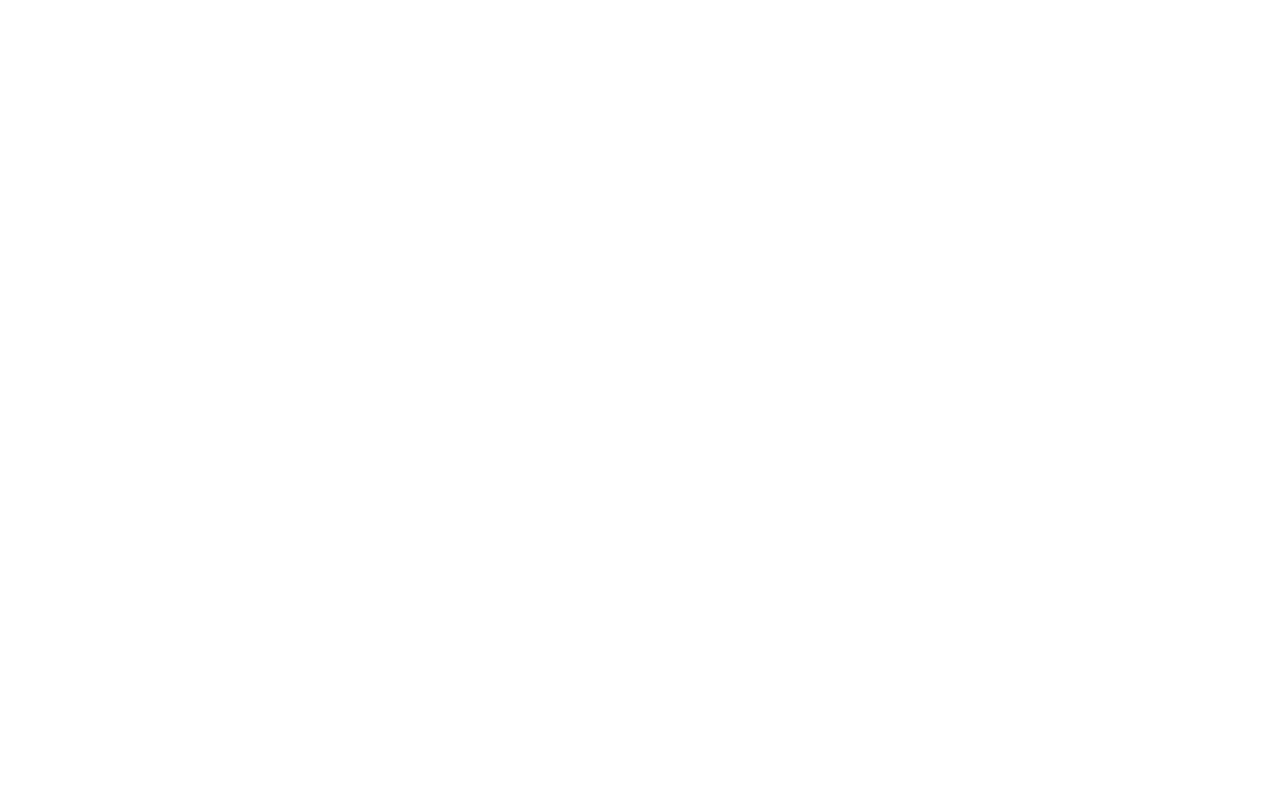
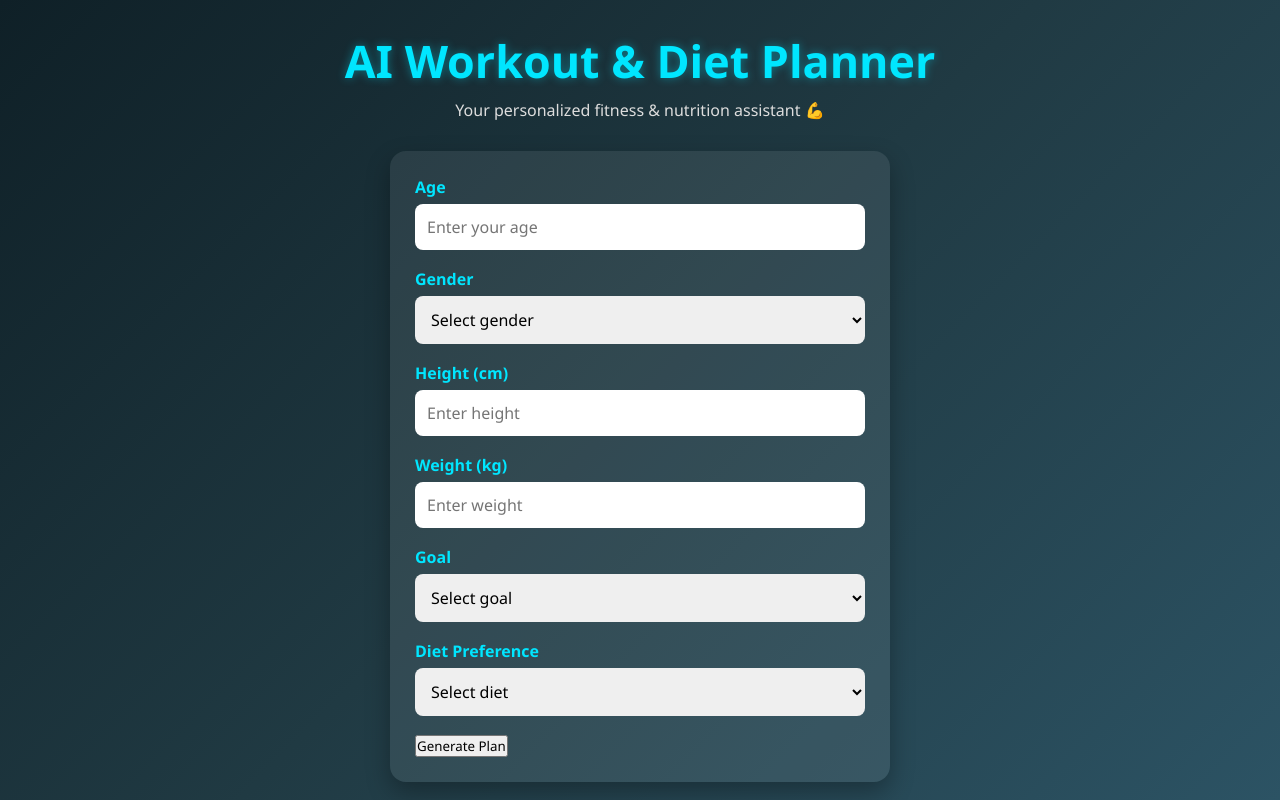
Before and after one commit to Vyshnavivyshu444/Diet-planner-project, a Flask app: page / in a window 1280 px wide. Before the commit the page is empty. Run offline with Flask 3, Linux system fonts and the light colour scheme.

Commit message:
Add files via upload

```diff
--- a/templates/index.html
+++ b/templates/index.html
@@ -0,0 +1,80 @@
+<!DOCTYPE html>
+<html>
+<head>
+    <title>AI Workout & Diet Planner</title>
+    <link rel="stylesheet" href="{{ url_for('static', filename='style.css') }}">
+</head>
+<body>
+
+
+    <div class="title-container">
+        <h1>AI Workout & Diet Planner</h1>
+        <p>Your personalized fitness & nutrition assistant 💪</p>
+    </div>
+
+    <!-- Form -->
+    <div class="form-container">
+
+        <div class="input-card">
+            <label>Age</label>
+            <input type="number" id="age" placeholder="Enter your age">
+        </div>
+
+        <div class="input-card">
+            <label>Gender</label>
+            <select id="gender">
+                <option value="">Select gender</option>
+                <option value="male">Male</option>
+                <option value="female">Female</option>
+
+            </select>
+        </div>
+
+        <div class="input-card">
+            <label>Height (cm)</label>
+            <input type="number" id="height" placeholder="Enter height">
+        </div>
+
+        <div class="input-card">
+            <label>Weight (kg)</label>
+            <input type="number" id="weight" placeholder="Enter weight">
+        </div>
+
+        <div class="input-card">
+            <label>Goal</label>
+            <select id="goal">
+                <option value="">Select goal</option>
+                <option value="weight_loss">Weight Loss</option>
+                <option value="muscle_gain">Muscle Gain</option>
+                <option value="maintain_fitness">Maintain Fitness</option>
+            </select>
+        </div>
+
+        <div class="input-card">
+            <label>Diet Preference</label>
+            <select id="diet">
+                <option value="">Select diet</option>
+                <option value="veg">Vegetarian</option>
+                <option value="non-veg">Non-Vegetarian</option>
+            </select>
+        </div>
+            <button onclick="generatePlan()">Generate Plan</button>
+    </div>
+
+
+    <!-- Result Section -->
+<div class="result-container" style="display:none;" id="resultBox">
+
+    <pre id="result"></pre>
+
+    <div class="motivation" id="motivationText">
+        🌟 "Small steps every day lead to big results. Stay consistent and believe in yourself!"
+    </div>
+
+</div>
+
+
+    <script src="{{ url_for('static', filename='script.js') }}"></script>
+
+</body>
+</html>
```
